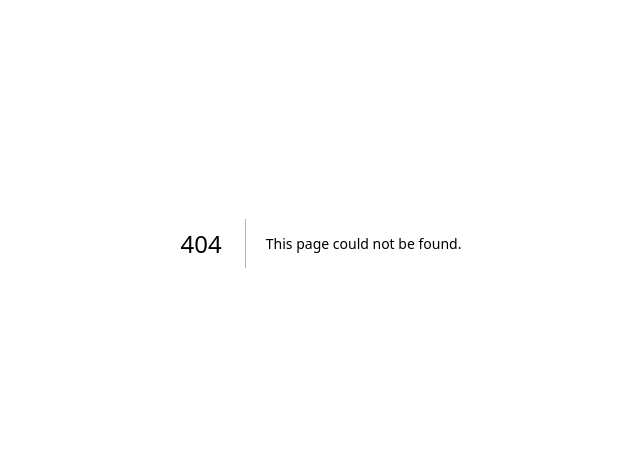
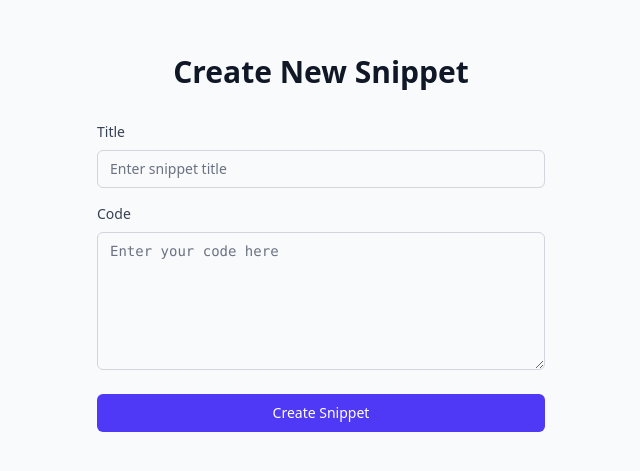
Before and after one commit to waleed399/PrismaNext, a Next.js app: page /snippets/new in a window 1280 px wide. Before the commit this address had no page. Shown: the part 157-628 px from the top of the page, without its empty margins (319-959 px from the left). Built offline with nearby package versions, Linux system fonts and the light colour scheme.

Commit message:
first push

```diff
--- /dev/null
+++ b/src/app/snippets/new/page.tsx
@@ -0,0 +1,51 @@
+export default function SnippetCreatePage() {
+  return (
+    <div className="min-h-screen bg-gray-50 flex items-center justify-center py-12 px-4 sm:px-6 lg:px-8">
+      <div className="max-w-md w-full space-y-8">
+        <div>
+          <h2 className=" text-center text-3xl font-extrabold text-gray-900">
+            Create New Snippet
+          </h2>
+        </div>
+        <form className="mt-8 space-y-6">
+          <div className="space-y-4">
+            <div>
+              <label htmlFor="title" className="block text-sm font-medium text-gray-700 mb-2">
+                Title
+              </label>
+              <input
+                id="title"
+                name="title"
+                type="text"
+                required
+                className="appearance-none relative block w-full px-3 py-2 border border-gray-300 placeholder-gray-500 text-gray-900 rounded-md focus:outline-none focus:ring-indigo-500 focus:border-indigo-500 focus:z-10 sm:text-sm"
+                placeholder="Enter snippet title"
+              />
+            </div>
+            <div>
+              <label htmlFor="code" className="block text-sm font-medium text-gray-700 mb-2">
+                Code
+              </label>
+              <textarea
+                id="code"
+                name="code"
+                required
+                rows={6}
+                className="appearance-none relative block w-full px-3 py-2 border border-gray-300 placeholder-gray-500 text-gray-900 rounded-md focus:outline-none focus:ring-indigo-500 focus:border-indigo-500 focus:z-10 sm:text-sm font-mono"
+                placeholder="Enter your code here"
+              />
+            </div>
+          </div>
+          <div>
+            <button
+              type="submit"
+              className="group relative w-full flex justify-center py-2 px-4 border border-transparent text-sm font-medium rounded-md text-white bg-indigo-600 hover:bg-indigo-700 focus:outline-none focus:ring-2 focus:ring-offset-2 focus:ring-indigo-500 transition-colors duration-200"
+            >
+              Create Snippet
+            </button>
+          </div>
+        </form>
+      </div>
+    </div>
+  );
+}
--- /dev/null
+++ b/src/db/index.ts
@@ -0,0 +1,5 @@
+import { PrismaClient } from "@prisma/client";
+
+const db = new PrismaClient();
+
+export default db;
```
